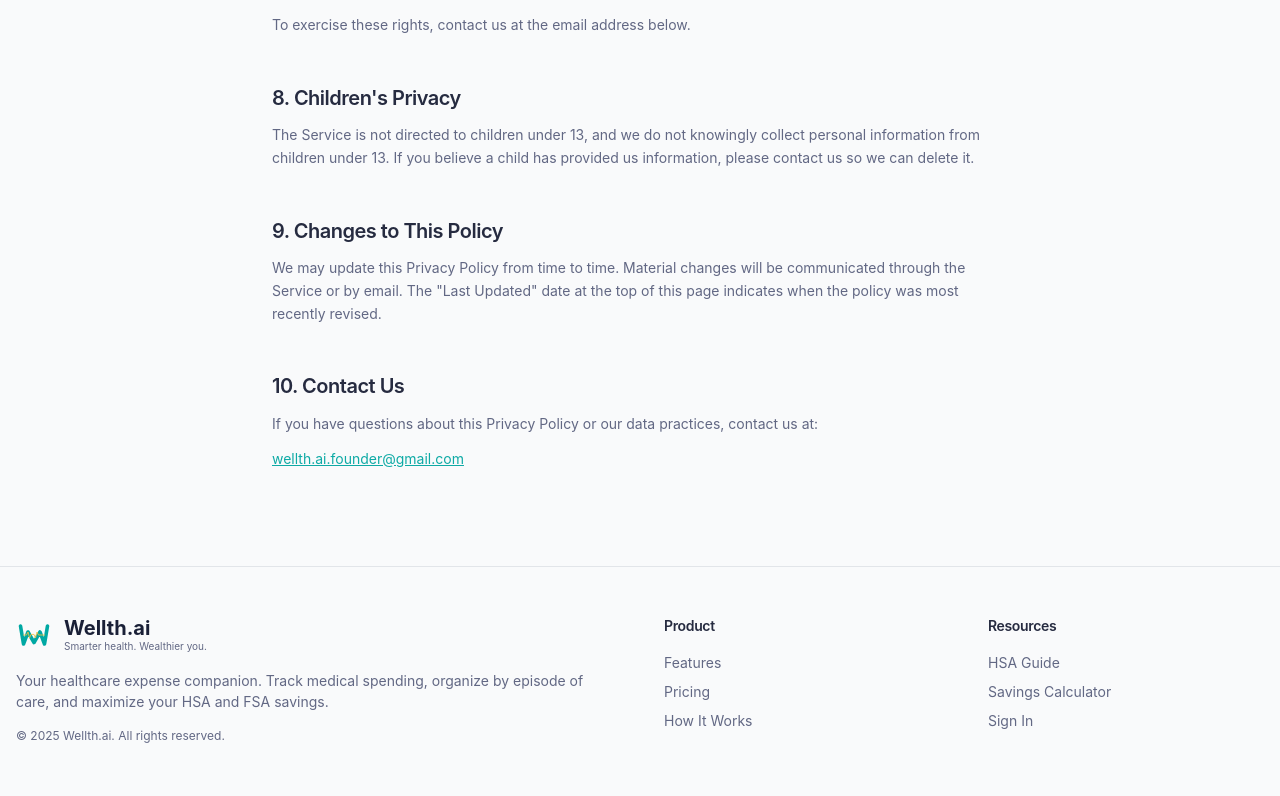
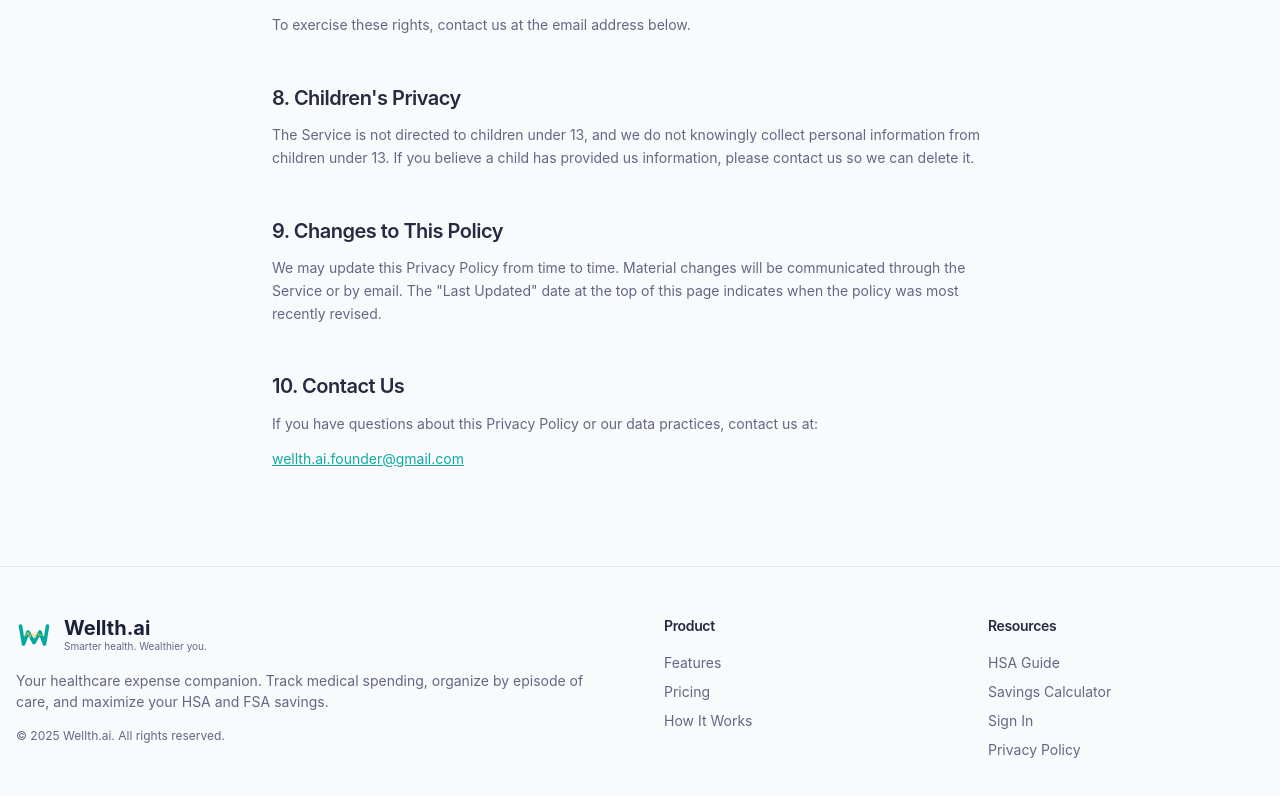
Before and after one commit to wellthaifounder/wellth-ai, a React (Vite) app: page /privacy in a window 1280 px wide. Shown: the part 2454-3250 px from the top of the page. Built offline with nearby package versions, Linux system fonts and the light colour scheme; no server answers; the HTML template or start-up script is replaced by a standard one.

Commit message:
chore: surface /guide and /privacy in nav
- AppSidebar: add HSA Guide entry under Insights, linking to /guide
- Footer: add Privacy Policy link

Co-Authored-By: Claude Opus 4.7 <noreply@anthropic.com>

```diff
--- a/src/components/AppSidebar.tsx
+++ b/src/components/AppSidebar.tsx
@@ -14,6 +14,7 @@ import {
   FolderHeart,
   ClipboardList,
   BookOpen,
+  HelpCircle,
 } from "lucide-react";
 import { useNavigate } from "react-router-dom";
 import { NavLink } from "@/components/NavLink";
@@ -92,6 +93,7 @@ const hsaMenuItems: MenuItem[] = [
 const insightsMenuItems: MenuItem[] = [
   { icon: TrendingUp, label: "Reports", path: "/reports", badgeKey: null },
   { icon: FileText, label: "Documents", path: "/documents", badgeKey: null },
+  { icon: HelpCircle, label: "HSA Guide", path: "/guide", badgeKey: null },
 ];
 
 export function AppSidebar({ unreviewedTransactions = 0 }: AppSidebarProps) {
--- a/src/components/Footer.tsx
+++ b/src/components/Footer.tsx
@@ -65,6 +65,11 @@ export const Footer = () => {
                     Sign In
                   </a>
                 </li>
+                <li>
+                  <a href="/privacy" className="hover:text-foreground">
+                    Privacy Policy
+                  </a>
+                </li>
               </ul>
             </nav>
           </div>
```
